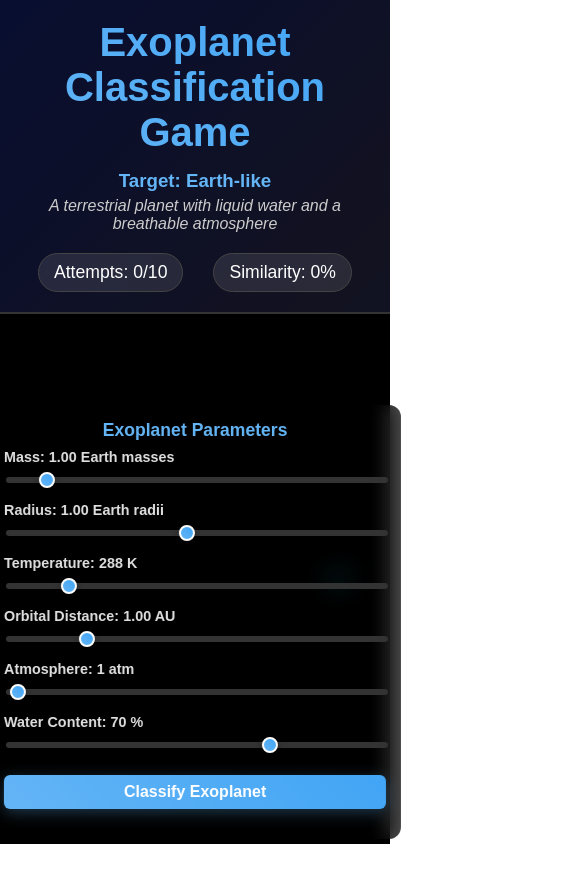
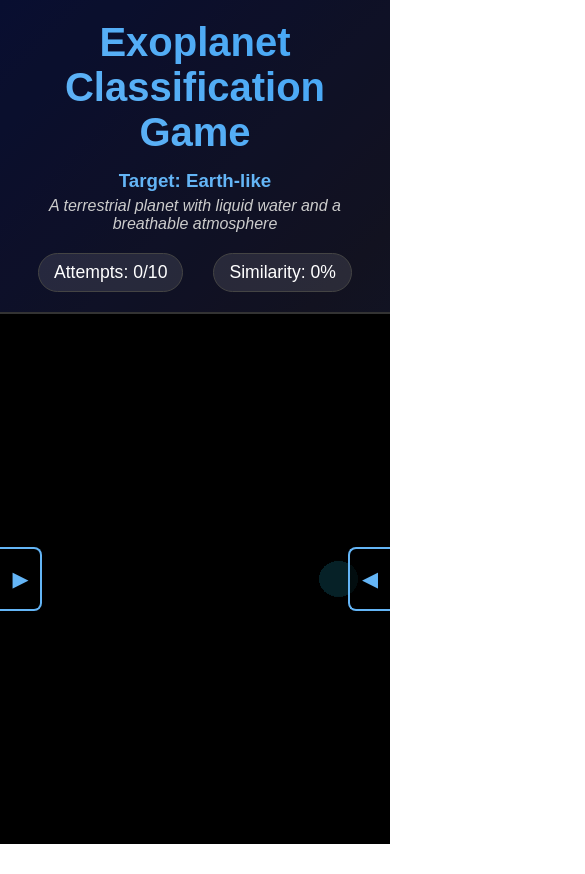
Before and after one commit to dacortes/NASA2025, a website built with Vite: page space-sim/vite-project/index.html in a window 390 px wide. Shown: the top 874 px of the page, 585 px wide, since content can reach past the window. Before the commit the page ends 844 px from the top, so only its background shows below. Built offline with nearby package versions, Linux system fonts and the light colour scheme; animation ran at ten frames a second.

Commit message:
fix: arrows to the side

```diff
--- a/space-sim/vite-project/src/ExoplanetGame.ts
+++ b/space-sim/vite-project/src/ExoplanetGame.ts
@@ -74,19 +74,27 @@ export class ExoplanetGame {
         </div>
 
         <div class="game-content">
+          <div class="left-panel">
+            <div class="panel-toggle" id="left-toggle">
+              <span class="arrow">▶</span>
+            </div>
+            <div class="panel-content" id="left-panel-content">
+              <div id="slider-container"></div>
+            </div>
+          </div>
+
           <div class="space-view">
             <div id="space-container"></div>
           </div>
 
-          <div class="controls-overlay">
-            <div class="controls-left">
-              <div id="slider-container"></div>
+          <div class="right-panel">
+            <div class="panel-toggle" id="right-toggle">
+              <span class="arrow">◀</span>
             </div>
-            <div class="controls-right">
+            <div class="panel-content" id="right-panel-content">
               <div id="feedback-container"></div>
             </div>
           </div>
-
         </div>
       </div>
     `;
@@ -123,6 +131,40 @@ export class ExoplanetGame {
     const classifyBtn = this.container.querySelector('#classify-btn') as HTMLButtonElement;
     classifyBtn.addEventListener('click', () => {
       this.handleClassification();
+    });
+
+    // Setup panel toggles
+    this.setupPanelToggles();
+  }
+
+  private setupPanelToggles() {
+    const leftToggle = this.container.querySelector('#left-toggle') as HTMLElement;
+    const rightToggle = this.container.querySelector('#right-toggle') as HTMLElement;
+    const leftPanel = this.container.querySelector('#left-panel-content') as HTMLElement;
+    const rightPanel = this.container.querySelector('#right-panel-content') as HTMLElement;
+
+    // Left panel toggle
+    leftToggle.addEventListener('click', () => {
+      const isOpen = leftPanel.classList.contains('open');
+      if (isOpen) {
+        leftPanel.classList.remove('open');
+        leftToggle.querySelector('.arrow')!.textContent = '▶';
+      } else {
+        leftPanel.classList.add('open');
+        leftToggle.querySelector('.arrow')!.textContent = '◀';
+      }
+    });
+
+    // Right panel toggle
+    rightToggle.addEventListener('click', () => {
+      const isOpen = rightPanel.classList.contains('open');
+      if (isOpen) {
+        rightPanel.classList.remove('open');
+        rightToggle.querySelector('.arrow')!.textContent = '◀';
+      } else {
+        rightPanel.classList.add('open');
+        rightToggle.querySelector('.arrow')!.textContent = '▶';
+      }
     });
   }
 
--- a/space-sim/vite-project/src/game-styles.css
+++ b/space-sim/vite-project/src/game-styles.css
@@ -59,10 +59,11 @@
   flex: 1;
   min-height: 0;
   position: relative;
+  display: flex;
 }
 
 .space-view {
-  width: 100%;
+  flex: 1;
   height: 100%;
   background: radial-gradient(circle at center, #1a1a2e 0%, #000 100%);
 }
@@ -72,35 +73,95 @@
   height: 100%;
 }
 
-.controls-overlay {
+.left-panel {
+  position: relative;
+  width: 0;
+  transition: width 0.3s ease;
+}
+
+.left-panel.open {
+  width: 400px;
+}
+
+.right-panel {
+  position: relative;
+  width: 0;
+  transition: width 0.3s ease;
+}
+
+.right-panel.open {
+  width: 400px;
+}
+
+.panel-toggle {
   position: absolute;
-  bottom: 20px;
-  left: 50%;
-  transform: translateX(-50%);
-  width: 95%;
-  max-width: 1400px;
-  background: rgba(0, 0, 0, 0.7);
-  border-radius: 12px;
-  padding: 8px 25px;
+  top: 50%;
+  transform: translateY(-50%);
+  width: 40px;
+  height: 60px;
+  background: rgba(0, 0, 0, 0.6);
+  border-radius: 0 8px 8px 0;
   display: flex;
-  gap: 25px;
+  align-items: center;
+  justify-content: center;
+  cursor: pointer;
+  z-index: 1000;
+  transition: all 0.3s ease;
+  border: 2px solid #64b5f6;
+  border-left: none;
+}
+
+.left-panel .panel-toggle {
+  left: 0;
+}
+
+.right-panel .panel-toggle {
+  right: 0;
+  border-radius: 8px 0 0 8px;
+  border: 2px solid #64b5f6;
+  border-right: none;
+}
+
+.panel-toggle:hover {
+  background: rgba(100, 181, 246, 0.2);
+  box-shadow: 0 0 15px rgba(100, 181, 246, 0.5);
+}
+
+.arrow {
+  color: #64b5f6;
+  font-size: 1.2em;
+  font-weight: bold;
+  transition: transform 0.3s ease;
+}
+
+.panel-content {
+  position: absolute;
+  top: 0;
+  left: 0;
+  width: 380px;
+  height: 100%;
+  background: rgba(0, 0, 0, 0.8);
+  border-radius: 0 12px 12px 0;
+  padding: 20px;
+  transform: translateX(-100%);
+  opacity: 0;
+  visibility: hidden;
+  transition: all 0.3s ease;
+  overflow-y: auto;
   backdrop-filter: blur(10px);
 }
 
-.controls-left {
-  flex: 1;
-  min-width: 0;
-  display: flex;
-  flex-direction: column;
-  height: 100%;
+.right-panel .panel-content {
+  right: 0;
+  left: auto;
+  border-radius: 12px 0 0 12px;
+  transform: translateX(100%);
 }
 
-.controls-right {
-  flex: 1;
-  min-width: 0;
-  display: flex;
-  flex-direction: column;
-  height: 100%;
+.panel-content.open {
+  transform: translateX(0);
+  opacity: 1;
+  visibility: visible;
 }
 
 /* Slider Styles */
@@ -419,11 +480,16 @@
 
 /* Responsive Design */
 @media (max-width: 1024px) {
-  .controls-overlay {
-    width: 95%;
-    bottom: 10px;
-    flex-direction: column;
-    gap: 15px;
+  .left-panel.open {
+    width: 300px;
+  }
+
+  .right-panel.open {
+    width: 300px;
+  }
+
+  .panel-content {
+    width: 280px;
   }
 
   .game-info {
@@ -437,9 +503,16 @@
 }
 
 @media (max-width: 768px) {
-  .controls-overlay {
-    width: 98%;
-    bottom: 5px;
+  .left-panel.open {
+    width: 250px;
+  }
+
+  .right-panel.open {
+    width: 250px;
+  }
+
+  .panel-content {
+    width: 230px;
     padding: 15px;
   }
 
```
